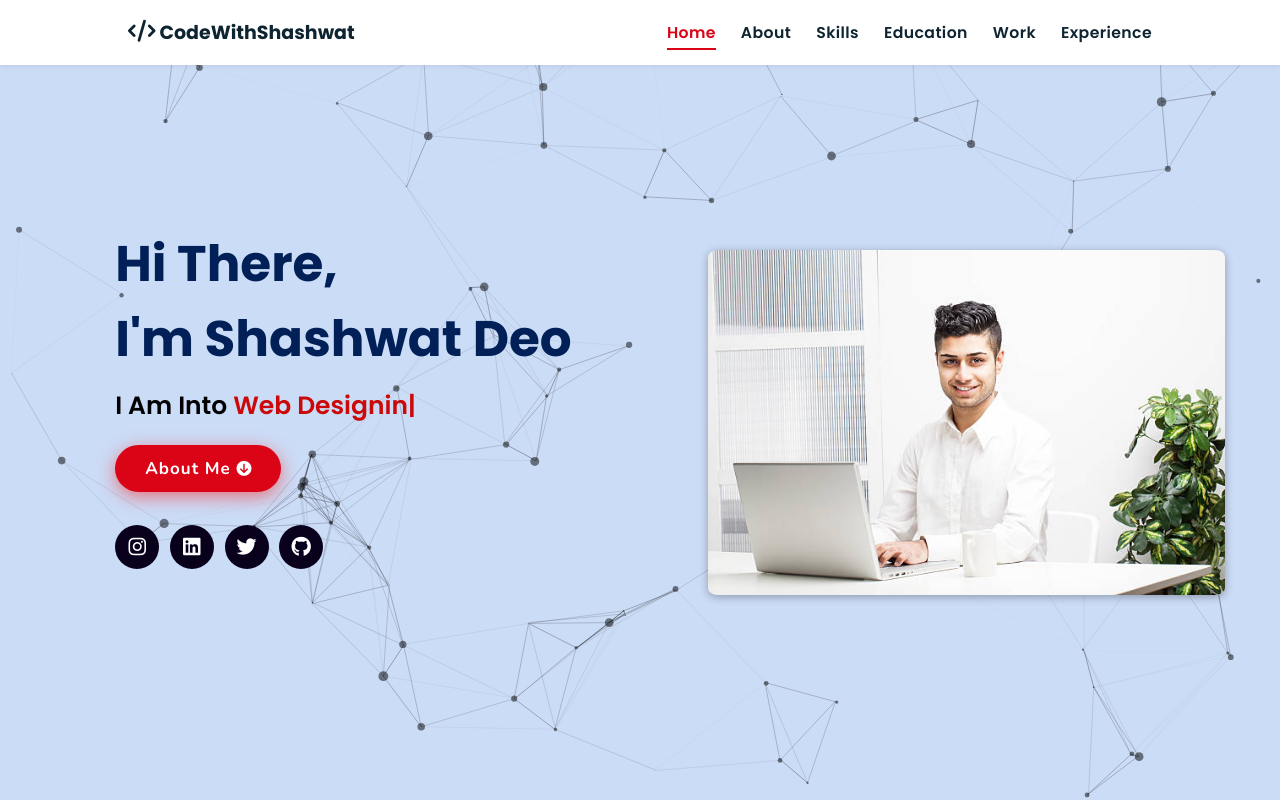
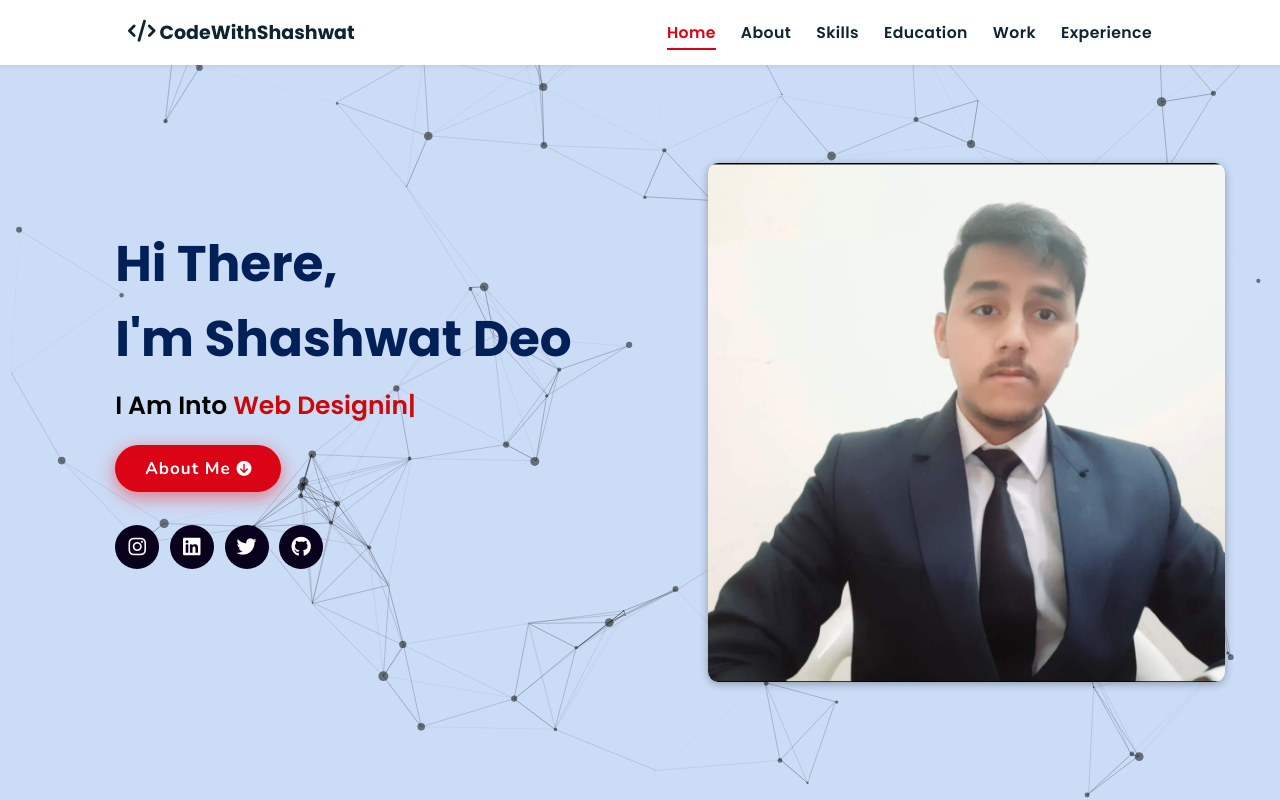
Before and after one commit to Shashwatdeo/My_Portfolio_Website, a plain HTML site: page index.html in a window 1280 px wide. Shown: the top 800 px of the page. Drawn offline with nearby package versions, Linux system fonts and the light colour scheme; no server answers.

Commit message:
Update index.html

```diff
--- a/index.html
+++ b/index.html
@@ -55,7 +55,7 @@
       </div>
     </div>
 <div class="image">
-    <img draggable="false" class="tilt" src="./assets/images/personal.jpg" alt="" height="">
+    <img draggable="false" class="tilt" src="./assets/images/profile.jpg" alt="" height="">
 </div>
 </section>
 <!-- hero section ends -->
```
